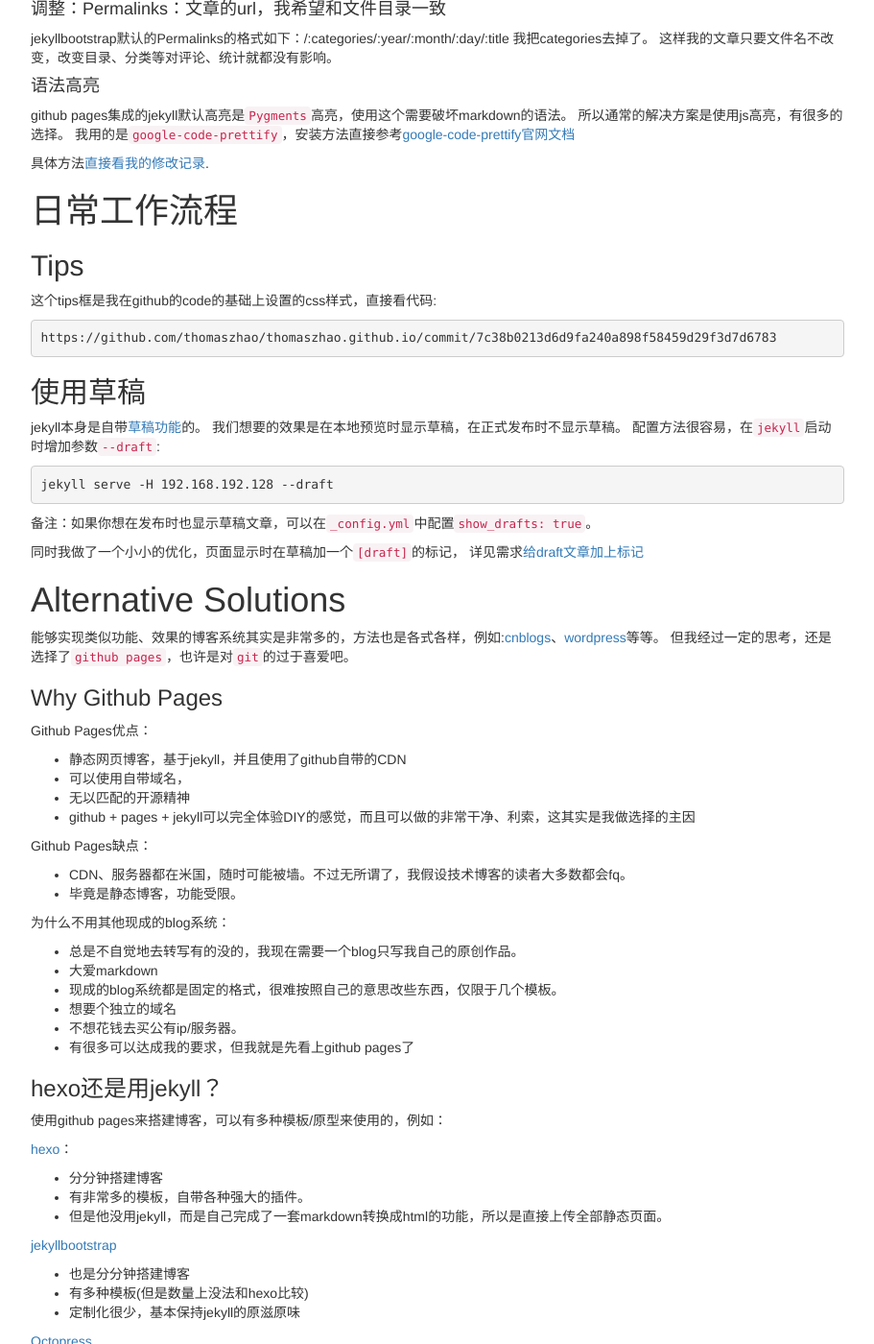
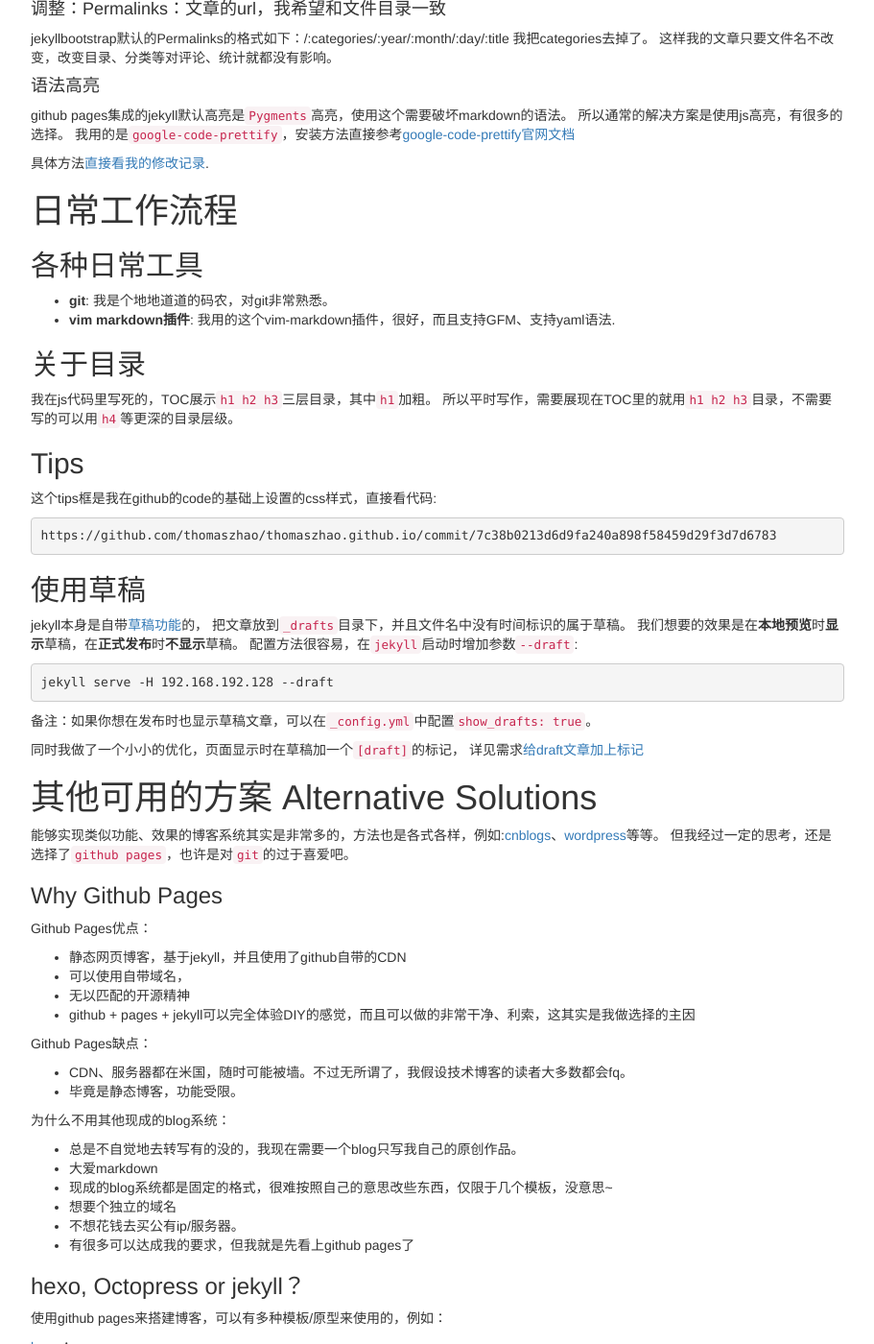
Before and after one commit to thomaszhao/thomaszhao.github.io, a Jekyll site: the page built from _posts/myblog/2015-01-08-how-do-i-build-this-jekyll-blog.md, in a window 1280 px wide and 1400 px high, scrolled down 4438 px. Shown: the whole window at 96% size, without its empty margins (38-949 px from the left). Built offline with Jekyll 4.4.1, drawn with Linux system fonts in a browser that asks for light colours; nearby versions of some CDN libraries; library files that are not in the unit come from our copies; comment, search, counter and statistics services are not loaded.

Commit message:
blog _posts/myblog/2015-01-08-how-do-i-build-this-jekyll-blog.md: op

```diff
--- a/_posts/myblog/2015-01-08-how-do-i-build-this-jekyll-blog.md
+++ b/_posts/myblog/2015-01-08-how-do-i-build-this-jekyll-blog.md
@@ -3,7 +3,7 @@ title: 程序员的Blog -- 基于github pages + jekyll + markdown打造自己的
 tagline: ""
 category: myblog
 layout: post
-tags : [jekyll, jekyllbootstrap, bootstrap, markdown, github pages]
+tags : [jekyll, jekyllbootstrap, bootstrap, markdown, github pages, vim markdown插件]
 ---
 {% include JB/setup %}
 
@@ -288,8 +288,21 @@ github pages集成的jekyll默认高亮是`Pygments`高亮，使用这个需要
 具体方法[直接看我的修改记录](https://github.com/thomaszhao/thomaszhao.github.io/commit/54db568cbfd62e220e9f9a69d47f8485719040d7).
 
 
+
 日常工作流程
 ==============================================================================
+
+各种日常工具
+----------------------------------------------------------------------------
+
+* **git**: 我是个地地道道的码农，对git非常熟悉。
+* **vim markdown插件**: 我用的这个vim-markdown插件，很好，而且支持GFM、支持yaml语法.
+
+关于目录
+-----------------------------------------------------------------------------
+
+我在js代码里写死的，TOC展示`h1 h2 h3`三层目录，其中`h1`加粗。
+所以平时写作，需要展现在TOC里的就用`h1 h2 h3`目录，不需要写的可以用`h4`等更深的目录层级。
 
 Tips
 ------------------------------------------------------------------------------
@@ -303,8 +316,9 @@ https://github.com/thomaszhao/thomaszhao.github.io/commit/7c38b0213d6d9fa240a898
 使用草稿
 ------------------------------------------------------------------------------
 
-jekyll本身是自带[草稿功能](http://jekyllrb.com/docs/drafts/)的。
-我们想要的效果是在本地预览时显示草稿，在正式发布时不显示草稿。
+jekyll本身是自带[草稿功能](http://jekyllrb.com/docs/drafts/)的，
+把文章放到`_drafts`目录下，并且文件名中没有时间标识的属于草稿。
+我们想要的效果是在**本地预览**时**显示**草稿，在**正式发布**时**不显示**草稿。
 配置方法很容易，在`jekyll`启动时增加参数`--draft`:
 
     jekyll serve -H 192.168.192.128 --draft
@@ -314,7 +328,8 @@ jekyll本身是自带[草稿功能](http://jekyllrb.com/docs/drafts/)的。
 同时我做了一个小小的优化，页面显示时在草稿加一个`[draft]`的标记，
 详见需求[给draft文章加上标记](https://github.com/thomaszhao/thomaszhao.github.io/issues/4)
 
-Alternative Solutions
+
+其他可用的方案 Alternative Solutions
 ===============================================================================
 
 能够实现类似功能、效果的博客系统其实是非常多的，方法也是各式各样，例如:[cnblogs](http://www.cnblogs.com/)、[wordpress](https://wordpress.org/)等等。
@@ -338,13 +353,13 @@ Github Pages缺点：
 
 - 总是不自觉地去转写有的没的，我现在需要一个blog只写我自己的原创作品。
 - 大爱markdown
-- 现成的blog系统都是固定的格式，很难按照自己的意思改些东西，仅限于几个模板。
+- 现成的blog系统都是固定的格式，很难按照自己的意思改些东西，仅限于几个模板，没意思~
 - 想要个独立的域名
 - 不想花钱去买公有ip/服务器。
 - 有很多可以达成我的要求，但我就是先看上github pages了
 
 
-### hexo还是用jekyll？
+### hexo, Octopress or jekyll？
 
 使用github pages来搭建博客，可以有多种模板/原型来使用的，例如：
 
```
